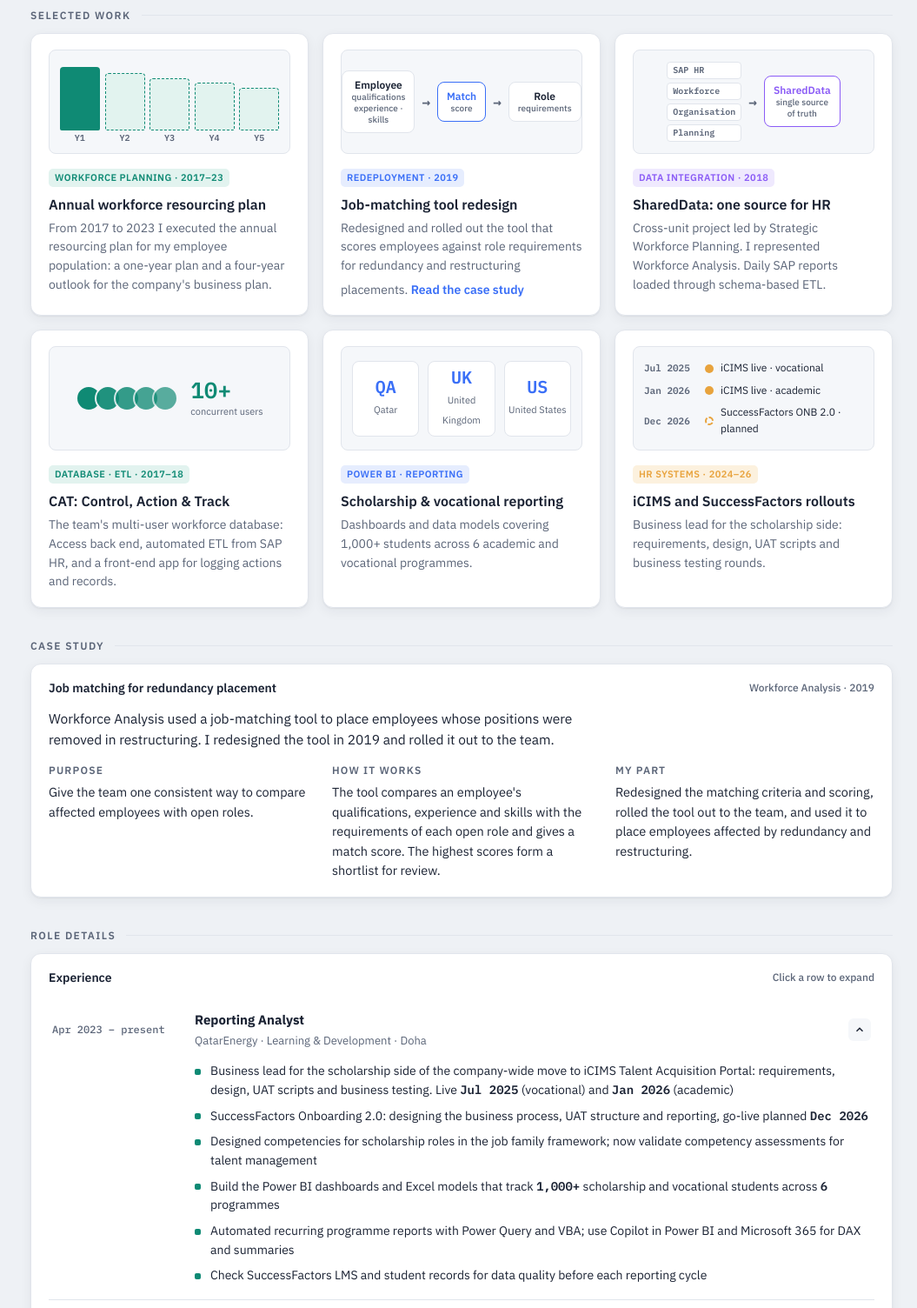
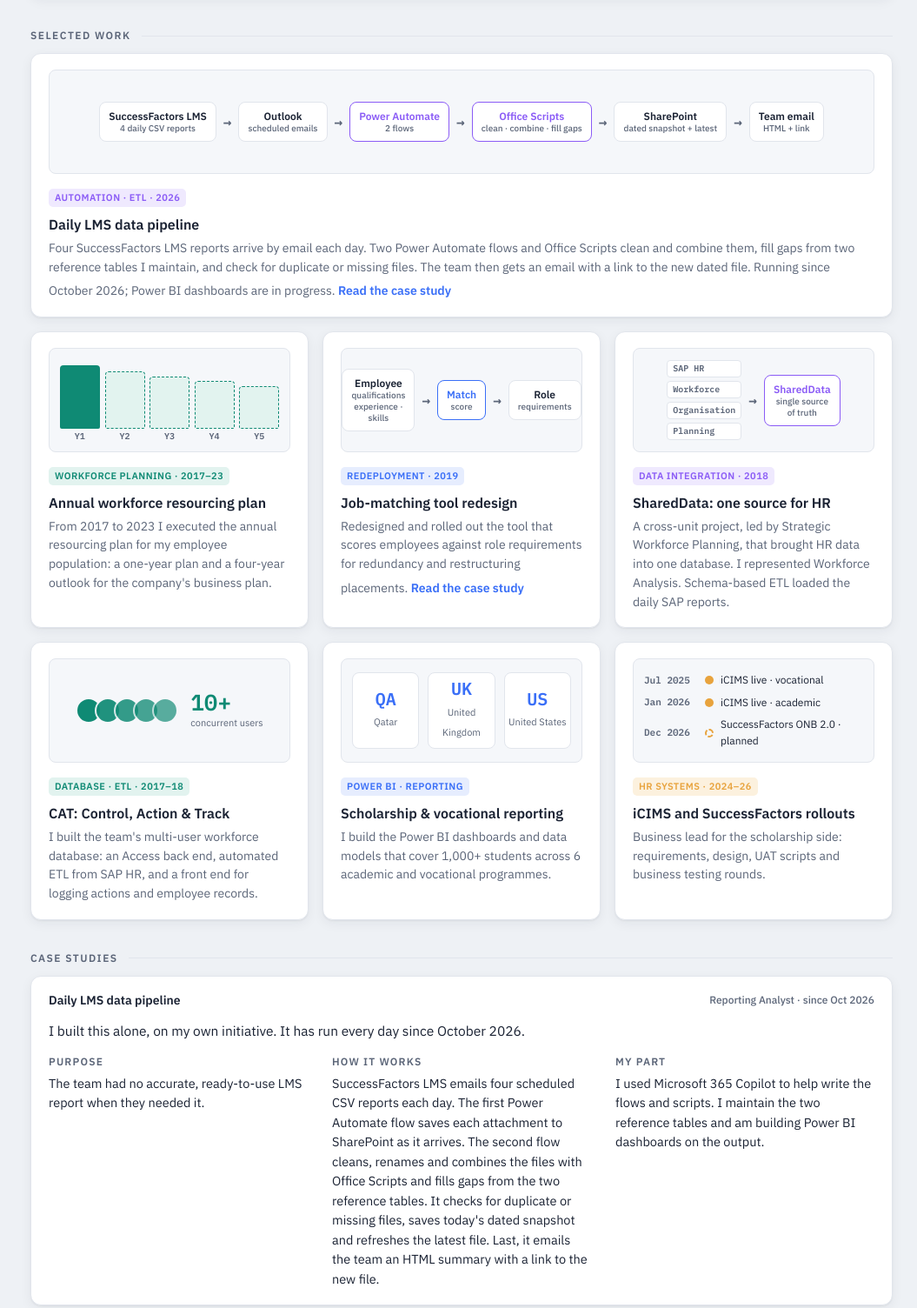
Before and after one commit to Moon-line/mohamedidris.com, a plain HTML site: page index.html in a window 1280 px wide. Shown: the part 1112-2616 px from the top of the page at 87% size, without its empty margins (225-1280 px from the left). Drawn offline with Linux system fonts and the light colour scheme.

Commit message:
Add daily LMS data pipeline: work card, case study, CV, keywords
New full-width work card with the real step strip, second case
study, Reporting Analyst bullets for the pipeline and automated
reporting, Power Automate/Office Scripts/SharePoint keywords, and a
humanizer pass on the profile, cards and case studies.

Co-Authored-By: Claude Opus 5.5 <noreply@anthropic.com>

```diff
--- a/index.html
+++ b/index.html
@@ -4,7 +4,7 @@
 <meta charset="utf-8">
 <meta name="viewport" content="width=device-width, initial-scale=1">
 <title>Mohamed Idris · People Analytics & Workforce Planning</title>
-<meta name="description" content="Mohamed Idris, people analytics and strategic workforce planning. Workforce resourcing, job matching, redeployment and reskilling analytics, HR data and systems (SuccessFactors, iCIMS), Power BI, SQL and Copilot.">
+<meta name="description" content="Mohamed Idris, people analytics and strategic workforce planning. Workforce resourcing, job matching, redeployment and reskilling analytics, HR data and systems (SuccessFactors, iCIMS), Power BI, Power Automate, SQL and Copilot.">
 <meta name="color-scheme" content="light only">
 <link rel="canonical" href="https://mohamedidris.com/">
 <link rel="icon" href="favicon.svg" type="image/svg+xml">
@@ -16,7 +16,7 @@
 <meta property="og:image:width" content="1200">
 <meta property="og:image:height" content="627">
 <meta name="twitter:card" content="summary_large_image">
-<script type="application/ld+json">{"@context":"https://schema.org","@type":"Person","name":"Mohamed Idris","url":"https://mohamedidris.com/","jobTitle":"Reporting Analyst","worksFor":{"@type":"Organization","name":"QatarEnergy"},"alumniOf":[{"@type":"CollegeOrUniversity","name":"HEC Paris"},{"@type":"CollegeOrUniversity","name":"Southern Cross University"}],"knowsAbout":["People analytics","Strategic workforce planning","Power BI","SQL","HRIS","SAP SuccessFactors"],"sameAs":["https://www.linkedin.com/in/mohamedidris/"]}</script>
+<script type="application/ld+json">{"@context":"https://schema.org","@type":"Person","name":"Mohamed Idris","url":"https://mohamedidris.com/","jobTitle":"Reporting Analyst","worksFor":{"@type":"Organization","name":"QatarEnergy"},"alumniOf":[{"@type":"CollegeOrUniversity","name":"HEC Paris"},{"@type":"CollegeOrUniversity","name":"Southern Cross University"}],"knowsAbout":["Power Automate","ETL","People analytics","Strategic workforce planning","Power BI","SQL","HRIS","SAP SuccessFactors"],"sameAs":["https://www.linkedin.com/in/mohamedidris/"]}</script>
 <link rel="preconnect" href="https://fonts.googleapis.com">
 <link rel="preconnect" href="https://fonts.gstatic.com" crossorigin>
 <link href="https://fonts.googleapis.com/css2?family=IBM+Plex+Mono:wght@500;600&family=IBM+Plex+Sans:wght@400;500;600;700&display=swap" rel="stylesheet">
@@ -174,6 +174,8 @@ section{scroll-margin-top:16px}
 .flow .ar{color:var(--muted);font:600 16px/1 var(--mono)}
 .flow .src{display:grid;gap:4px;margin:0}
 .flow .src span{font:600 10px/1 var(--mono);padding:4px 6px;border-radius:4px;background:var(--card);border:1px solid var(--line);white-space:nowrap}
+.proj.wide .viz{height:auto;min-height:120px}
+.flow.wide{flex-wrap:wrap;row-gap:10px}
 .ms{list-style:none;margin:0;padding:0;width:100%;display:grid;gap:7px}
 .ms li{display:grid;grid-template-columns:62px 10px 1fr;gap:8px;align-items:center;font-size:12px}
 .ms b{font:600 11px/1 var(--mono);color:var(--muted)}
@@ -309,8 +311,8 @@ details[open] .chev{transform:rotate(180deg)}
         <img class="photo" src="photo.jpeg" alt="Mohamed Idris" width="132" height="132">
         <div>
           <p class="hook">I work on the HR data behind workforce decisions: who has which skills, who can move into which roles, and what training closes the gap.</p>
-          <p>Six years as a Workforce Analyst in HR on annual resourcing plans, redundancy placement, job matching and re-orgs. Now Reporting Analyst for QatarEnergy's scholarship and vocational programmes, and business lead for their side of the iCIMS and SuccessFactors rollouts. Preparing for Microsoft PL-300, January 2027.</p>
-          <div class="tags"><span>Workforce Planning</span><span>Redeployment</span><span>Reskilling</span><span>Power BI</span><span>SQL</span><span>HR Data Models</span><span>SuccessFactors</span><span>iCIMS</span><span>Copilot</span></div>
+          <p>I'm the Reporting Analyst for QatarEnergy's scholarship and vocational programmes. I built the team's daily LMS data pipeline and I'm the programmes' business lead for the iCIMS and SuccessFactors rollouts. Before that I spent six years as a Workforce Analyst in HR on resourcing plans, redundancy placement, job matching and re-orgs. I sit the Microsoft PL-300 exam in January 2027.</p>
+          <div class="tags"><span>Workforce Planning</span><span>Redeployment</span><span>Reskilling</span><span>Power BI</span><span>Power Automate</span><span>SQL</span><span>HR Data Models</span><span>SuccessFactors</span><span>iCIMS</span><span>Copilot</span></div>
         </div>
       </div>
     </div>
@@ -372,6 +374,21 @@ details[open] .chev{transform:rotate(180deg)}
 
     <!-- work -->
     <h2 class="sec-title" id="work">Selected work</h2>
+    <article class="v proj s12 wide" style="--k:var(--c4);--ks:var(--c4-soft)">
+      <div class="viz">
+        <div class="flow wide" role="img" aria-label="Pipeline steps: SuccessFactors LMS reports, Outlook, Power Automate, Office Scripts, SharePoint, team email">
+          <div class="n">SuccessFactors LMS<small>4 daily CSV reports</small></div><span class="ar" aria-hidden="true">→</span>
+          <div class="n">Outlook<small>scheduled emails</small></div><span class="ar" aria-hidden="true">→</span>
+          <div class="n hi">Power Automate<small>2 flows</small></div><span class="ar" aria-hidden="true">→</span>
+          <div class="n hi">Office Scripts<small>clean · combine · fill gaps</small></div><span class="ar" aria-hidden="true">→</span>
+          <div class="n">SharePoint<small>dated snapshot + latest</small></div><span class="ar" aria-hidden="true">→</span>
+          <div class="n">Team email<small>HTML + link</small></div>
+        </div>
+      </div>
+      <span class="tag">Automation · ETL · 2026</span>
+      <h4>Daily LMS data pipeline</h4>
+      <p>Four SuccessFactors LMS reports arrive by email each day. Two Power Automate flows and Office Scripts clean and combine them, fill gaps from two reference tables I maintain, and check for duplicate or missing files. The team then gets an email with a link to the new dated file. Running since October 2026; Power BI dashboards are in progress. <a class="case-link" href="#case-lms">Read the case study</a></p>
+    </article>
     <article class="v proj s4" style="--k:var(--c1);--ks:var(--c1-soft)">
       <div class="viz">
         <div class="plan" role="img" aria-label="Resourcing plan: one-year plan plus four-year outlook">
@@ -400,7 +417,7 @@ details[open] .chev{transform:rotate(180deg)}
       </div>
       <span class="tag">Data integration · 2018</span>
       <h4>SharedData: one source for HR</h4>
-      <p>Cross-unit project led by Strategic Workforce Planning. I represented Workforce Analysis. Daily SAP reports loaded through schema-based ETL.</p>
+      <p>A cross-unit project, led by Strategic Workforce Planning, that brought HR data into one database. I represented Workforce Analysis. Schema-based ETL loaded the daily SAP reports.</p>
     </article>
     <article class="v proj s4" style="--k:var(--c1);--ks:var(--c1-soft)">
       <div class="viz">
@@ -408,7 +425,7 @@ details[open] .chev{transform:rotate(180deg)}
       </div>
       <span class="tag">Database · ETL · 2017–18</span>
       <h4>CAT: Control, Action &amp; Track</h4>
-      <p>The team's multi-user workforce database: Access back end, automated ETL from SAP HR, and a front-end app for logging actions and records.</p>
+      <p>I built the team's multi-user workforce database: an Access back end, automated ETL from SAP HR, and a front end for logging actions and employee records.</p>
     </article>
     <article class="v proj s4" style="--k:var(--c2);--ks:var(--c2-soft)">
       <div class="viz">
@@ -416,7 +433,7 @@ details[open] .chev{transform:rotate(180deg)}
       </div>
       <span class="tag">Power BI · Reporting</span>
       <h4>Scholarship &amp; vocational reporting</h4>
-      <p>Dashboards and data models covering 1,000+ students across 6 academic and vocational programmes.</p>
+      <p>I build the Power BI dashboards and data models that cover 1,000+ students across 6 academic and vocational programmes.</p>
     </article>
     <article class="v proj s4" style="--k:var(--c3);--ks:var(--c3-soft)">
       <div class="viz">
@@ -432,7 +449,17 @@ details[open] .chev{transform:rotate(180deg)}
     </article>
 
     <!-- roles -->
-    <h2 class="sec-title" id="case">Case study</h2>
+    <h2 class="sec-title" id="case">Case studies</h2>
+    <section class="v s12" id="case-lms" aria-label="Case study: daily LMS data pipeline">
+      <h3>Daily LMS data pipeline <span>Reporting Analyst · since Oct 2026</span></h3>
+      <div class="case">
+        <p class="lede">I built this alone, on my own initiative. It has run every day since October 2026.</p>
+        <div><h4>Purpose</h4><p>The team had no accurate, ready-to-use LMS report when they needed it.</p></div>
+        <div><h4>How it works</h4><p>SuccessFactors LMS emails four scheduled CSV reports each day. The first Power Automate flow saves each attachment to SharePoint as it arrives. The second flow cleans, renames and combines the files with Office Scripts and fills gaps from the two reference tables. It checks for duplicate or missing files, saves today's dated snapshot and refreshes the latest file. Last, it emails the team an HTML summary with a link to the new file.</p></div>
+        <div><h4>My part</h4><p>I used Microsoft 365 Copilot to help write the flows and scripts. I maintain the two reference tables and am building Power BI dashboards on the output.</p></div>
+      </div>
+    </section>
+
     <section class="v s12" aria-label="Case study: job-matching tool">
       <h3>Job matching for redundancy placement <span>Workforce Analysis · 2019</span></h3>
       <div class="case">
@@ -453,7 +480,8 @@ details[open] .chev{transform:rotate(180deg)}
           <li>SuccessFactors Onboarding 2.0: designing the business process, UAT structure and reporting, go-live planned <b>Dec 2026</b></li>
           <li>Designed competencies for scholarship roles in the job family framework; now validate competency assessments for talent management</li>
           <li>Build the Power BI dashboards and Excel models that track <b>1,000+</b> scholarship and vocational students across <b>6</b> programmes</li>
-          <li>Automated recurring programme reports with Power Query and VBA; use Copilot in Power BI and Microsoft 365 for DAX and summaries</li>
+          <li>Built a daily ETL pipeline for SAP SuccessFactors LMS data on my own initiative, live since Oct 2026. Two Power Automate flows and Office Scripts consolidate four scheduled CSV extracts, fill gaps from two reference tables I maintain, and check for duplicate and missing files before saving a dated dataset to SharePoint</li>
+          <li>Automated the team's daily LMS report: the pipeline emails an HTML summary with a link to the latest data, and recurring programme reports refresh through Power Query and VBA. Power BI dashboards on the new dataset are in progress</li>
           <li>Check SuccessFactors LMS and student records for data quality before each reporting cycle</li>
         </ul>
       </details>
@@ -491,16 +519,16 @@ details[open] .chev{transform:rotate(180deg)}
     <!-- skills -->
     <h2 class="sec-title" id="skills">Skills</h2>
     <div class="v s4" style="--k:var(--c1)">
-      <h3>Data &amp; tools <span>7 selected</span></h3>
-      <ul class="slist"><li>Microsoft Power BI</li><li>Power Query · DAX <small style="color:var(--muted)">· PL-300, Jan 2027</small></li><li>SQL</li><li>ETL &amp; data modelling</li><li>Data integration</li><li>Microsoft Access &amp; VBA</li><li>Python <small style="color:var(--muted)">· learning</small></li></ul>
+      <h3>Data &amp; tools <span>9 selected</span></h3>
+      <ul class="slist"><li>Microsoft Power BI</li><li>Power Query · DAX <small style="color:var(--muted)">· PL-300, Jan 2027</small></li><li>SQL</li><li>ETL &amp; data modelling</li><li>Data pipelines &amp; integration</li><li>Power Automate &amp; Office Scripts</li><li>Workflow automation</li><li>Microsoft Access &amp; VBA</li><li>Python <small style="color:var(--muted)">· learning</small></li></ul>
     </div>
     <div class="v s4" style="--k:var(--c2)">
       <h3>People analytics <span>9 selected</span></h3>
       <ul class="slist"><li>Strategic workforce planning</li><li>Headcount planning &amp; forecasting</li><li>Workforce supply &amp; demand planning</li><li>Scenario planning</li><li>Job matching &amp; competencies</li><li>Skills gap analysis</li><li>Redeployment &amp; internal mobility</li><li>Reskilling &amp; learning analytics</li><li>Organisational design</li></ul>
     </div>
     <div class="v s4" style="--k:var(--c4)">
-      <h3>Systems &amp; AI <span>7 selected</span></h3>
-      <ul class="slist"><li>HRIS: SAP HR &amp; SuccessFactors</li><li>iCIMS Talent Acquisition</li><li>Requirements &amp; UAT</li><li>Data quality &amp; governance</li><li>Copilot in Power BI &amp; M365</li><li>Claude &amp; ChatGPT <small style="color:var(--muted)">· own builds</small></li><li>Business process mapping</li></ul>
+      <h3>Systems &amp; AI <span>8 selected</span></h3>
+      <ul class="slist"><li>HRIS: SAP HR &amp; SuccessFactors</li><li>SharePoint</li><li>iCIMS Talent Acquisition</li><li>Requirements &amp; UAT</li><li>Data quality &amp; governance</li><li>Copilot in Power BI &amp; M365</li><li>Claude &amp; ChatGPT <small style="color:var(--muted)">· own builds</small></li><li>Business process mapping</li></ul>
     </div>
 
     <!-- education -->
```
Also changed, not shown: og.png, 1 other file.
